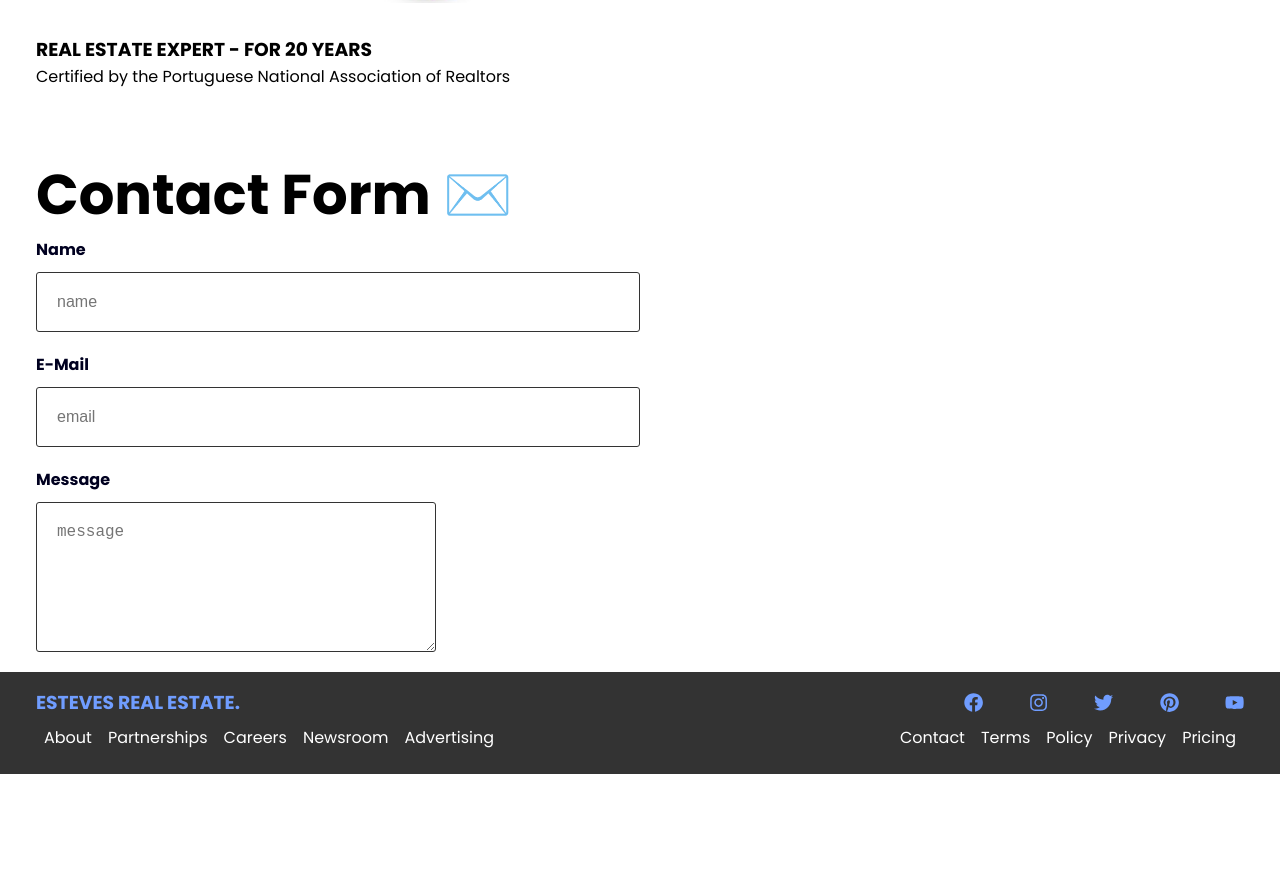
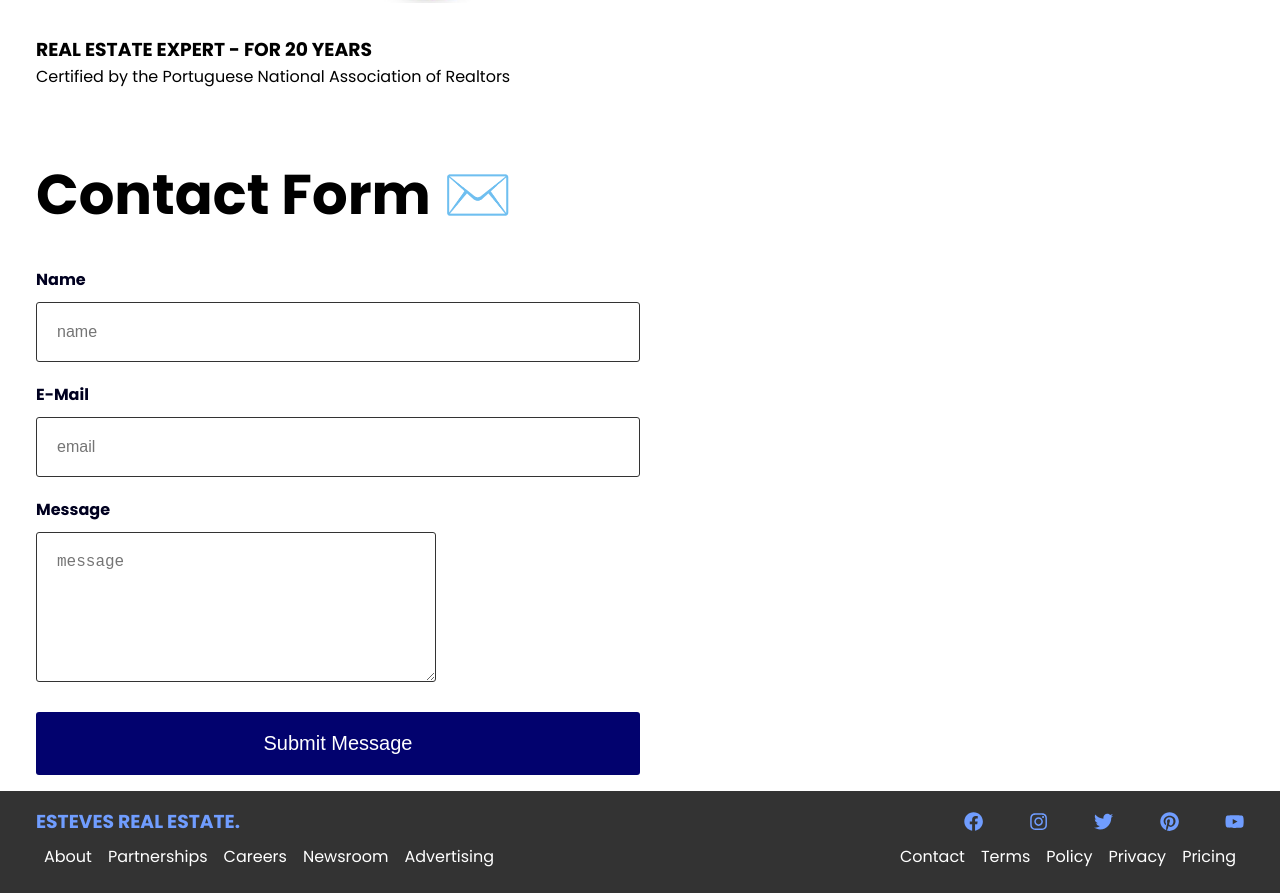
Before and after one commit to Herold1989/real-estate-website, a React (Create React App) app: page / in a window 1280 px wide. Shown: the part 1920-2813 px from the top of the page. Before the commit the page ends 2694 px from the top, so only its background shows below. Built offline with nearby package versions, Linux system fonts and the light colour scheme; grey boxes are pictures that could not be loaded.

Commit message:
added submit button

```diff
--- a/src/components/contact/Contact.js
+++ b/src/components/contact/Contact.js
@@ -17,6 +17,7 @@ const Contact = () => {
 
         <label>Message</label>
         <textarea placeholder='message'></textarea>
+        <button type='submit'>Submit Message</button>
         </form>
 
         </div>
--- a/src/components/contact/ContactStyles.css
+++ b/src/components/contact/ContactStyles.css
@@ -6,11 +6,12 @@
     flex-direction: column;
     justify-content: center;
     padding-top: 1rem;
+    padding-bottom: 1rem;
 }
 
-  /* .form > h1 {
+  .form > h1 {
     margin-bottom: 30px;
-  } */
+  }
 
   .form > input,
   textarea {
@@ -57,6 +58,7 @@
     margin-top: 10px;
   }
 
+
   .form > button:hover {
     background-color: rgb(0, 0, 196);
   }
```
